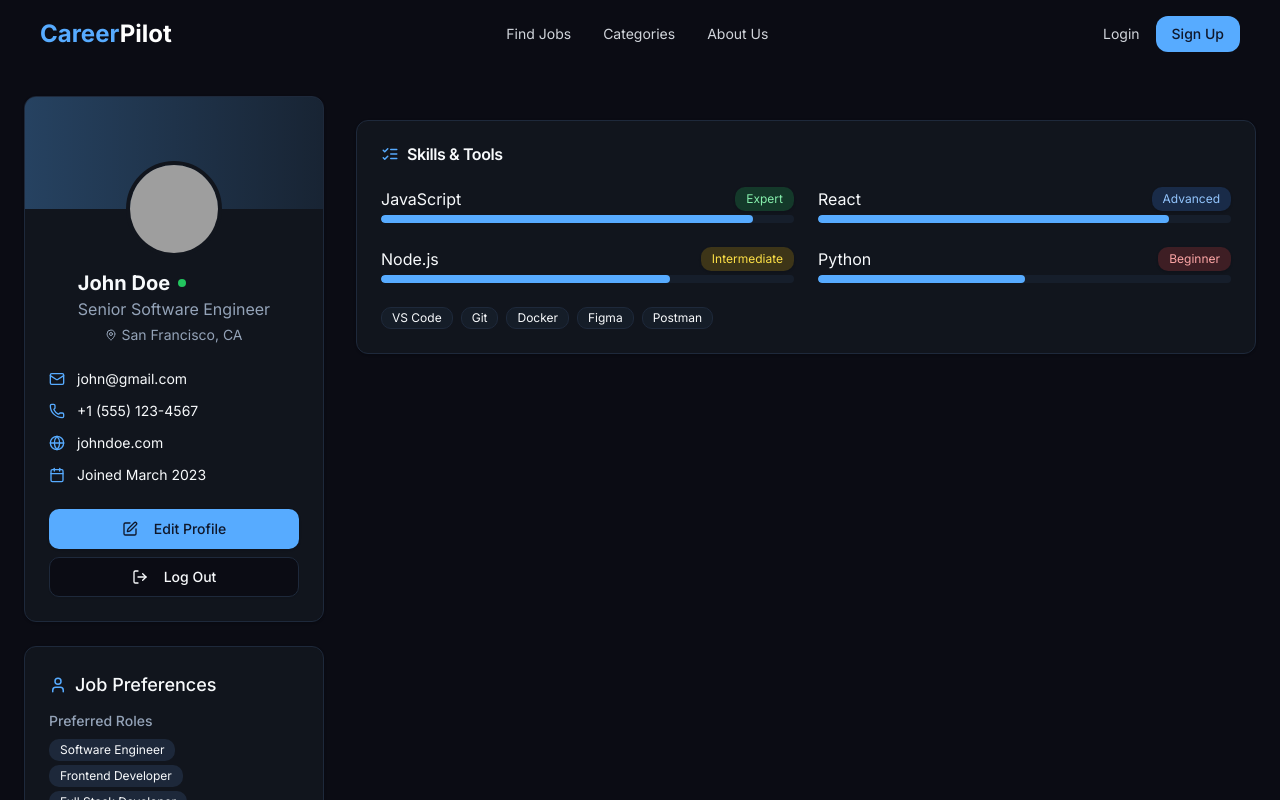
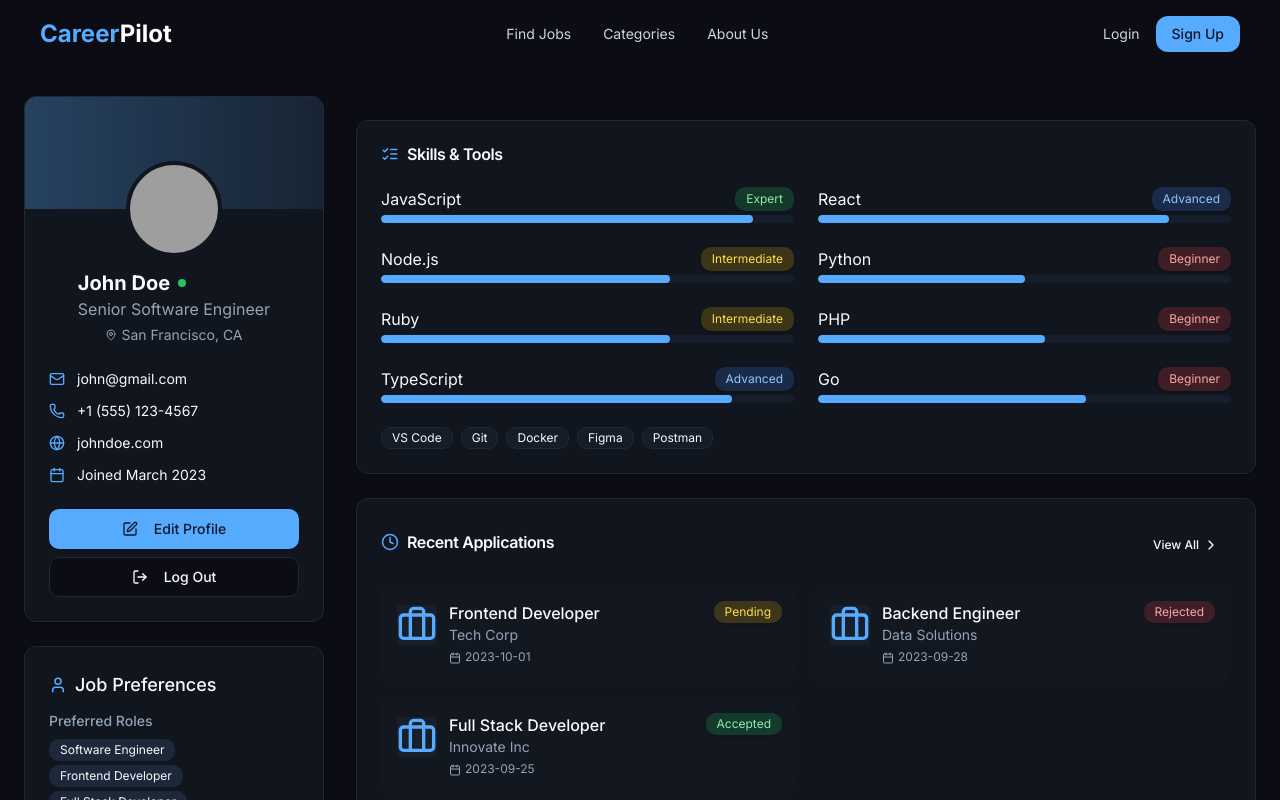
Before and after one commit to Learnathon-By-Geeky-Solutions/hiveminds, a React (Vite) app in the folder CareerPilot_Client/: page /profile in a window 1280 px wide. Shown: the top 800 px of the page. Built offline with nearby package versions, Linux system fonts and the light colour scheme; grey boxes are pictures that could not be loaded.

Commit message:
Application Section Done

```diff
--- /dev/null
+++ b/CareerPilot_Client/src/components/profile/ApplicationSection.jsx
@@ -0,0 +1,100 @@
+import { Badge } from "@/components/ui/badge";
+import { Button } from "@/components/ui/button";
+import { Card, CardContent, CardHeader, CardTitle } from "@/components/ui/card";
+import { cn } from "@/lib/utils";
+import { Briefcase, Calendar, ChevronRight, Clock } from "lucide-react";
+
+const ApplicationSection = () => {
+  // Define the applications array
+  const applications = [
+    {
+      logo: "https://via.placeholder.com/50", // Placeholder image URL
+      position: "Frontend Developer",
+      company: "Tech Corp",
+      date: "2023-10-01",
+      status: "pending",
+    },
+    {
+      logo: "https://via.placeholder.com/50",
+      position: "Backend Engineer",
+      company: "Data Solutions",
+      date: "2023-09-28",
+      status: "rejected",
+    },
+    {
+      logo: "https://via.placeholder.com/50",
+      position: "Full Stack Developer",
+      company: "Innovate Inc",
+      date: "2023-09-25",
+      status: "accepted",
+    },
+  ];
+
+  // Function to determine badge styling based on application status
+  const getStatusColor = (status) => {
+    switch (status) {
+      case "pending":
+        return "bg-yellow-500/20 text-yellow-300";
+      case "accepted":
+        return "bg-green-500/20 text-green-300";
+      case "rejected":
+        return "bg-red-500/20 text-red-300";
+      default:
+        return "bg-secondary/40 text-muted-foreground";
+    }
+  };
+
+  return (
+    <Card className="mt-6">
+      <CardHeader className="flex flex-row items-center justify-between">
+        <CardTitle className="flex items-center gap-2">
+          <Clock size={18} className="text-primary" />
+          Recent Applications
+        </CardTitle>
+        <Button variant="ghost" size="sm" className="gap-1">
+          View All <ChevronRight size={14} />
+        </Button>
+      </CardHeader>
+      <CardContent>
+        <div className="grid grid-cols-1 md:grid-cols-2 gap-4">
+          {applications.map((app, index) => (
+            <div
+              key={index}
+              className="p-4 bg-secondary/10 rounded-lg hover:bg-secondary/20 transition-colors"
+            >
+              <div className="flex items-start justify-between">
+                <div className="flex gap-3">
+                  <div className="w-10 h-10 rounded bg-secondary/50 overflow-hidden mt-1">
+                    {/* <img
+                      src={app.logo}
+                      alt={app.company}
+                      className="w-full h-full object-cover"
+                    /> */}
+                    <Briefcase size={16} className="w-full h-full text-primary" />
+                  </div>
+                  <div>
+                    <h3 className="font-medium">{app.position}</h3>
+                    <p className="text-sm text-muted-foreground">
+                      {app.company}
+                    </p>
+                    <p className="text-xs text-muted-foreground mt-1">
+                      <Calendar size={12} className="inline mr-1" />
+                      {app.date}
+                    </p>
+                  </div>
+                </div>
+                <Badge
+                  className={cn("font-normal", getStatusColor(app.status))}
+                >
+                  {app.status.charAt(0).toUpperCase() + app.status.slice(1)}
+                </Badge>
+              </div>
+            </div>
+          ))}
+        </div>
+      </CardContent>
+    </Card>
+  );
+};
+
+export default ApplicationSection;
--- a/CareerPilot_Client/src/components/profile/Skills.jsx
+++ b/CareerPilot_Client/src/components/profile/Skills.jsx
@@ -10,6 +10,10 @@ const Skills = () => {
     { name: "React", category: "advanced", level: 85 },
     { name: "Node.js", category: "intermediate", level: 70 },
     { name: "Python", category: "beginner", level: 50 },
+    { name: "Ruby", category: "intermediate", level: 70 },
+    { name: "PHP", category: "beginner", level: 55 },
+    { name: "TypeScript", category: "advanced", level: 85 },
+    { name: "Go", category: "beginner", level: 65 },
   ];
 
   // Define the tools array
--- a/CareerPilot_Client/src/pages/Profile.jsx
+++ b/CareerPilot_Client/src/pages/Profile.jsx
@@ -1,3 +1,4 @@
+import ApplicationSection from "@/components/profile/ApplicationSection";
 import JobPreference from "@/components/profile/JobPreference";
 import Skills from "@/components/profile/Skills";
 import UserDetails from "@/components/profile/UserDetails";
@@ -24,6 +25,7 @@ const Profile = () => {
           </div>
           <div className="lg:w-3/4">
             <Skills />
+            <ApplicationSection/>
           </div>
         </div>
       </main>
```
